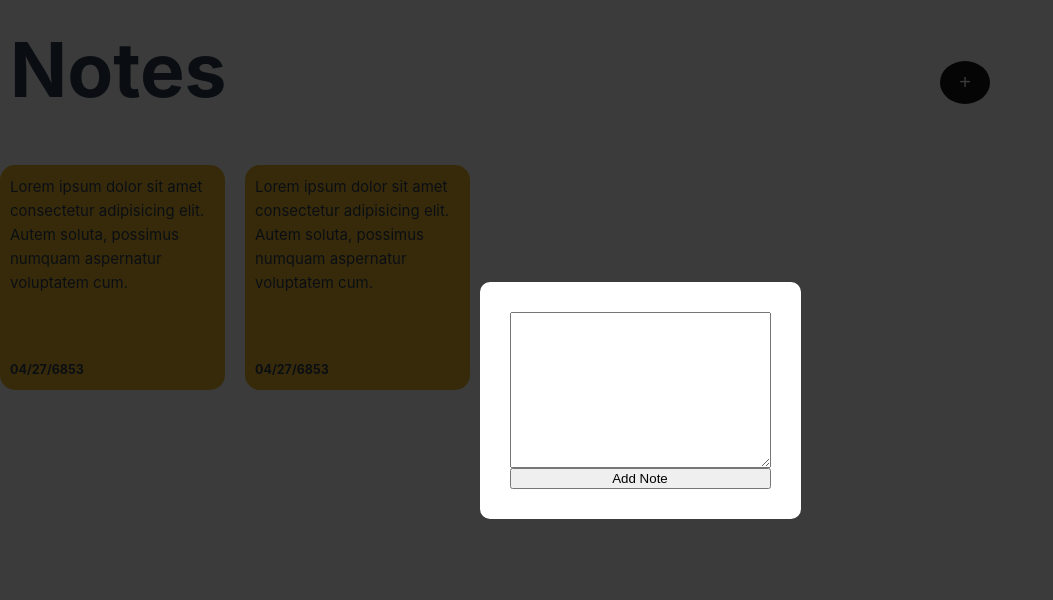
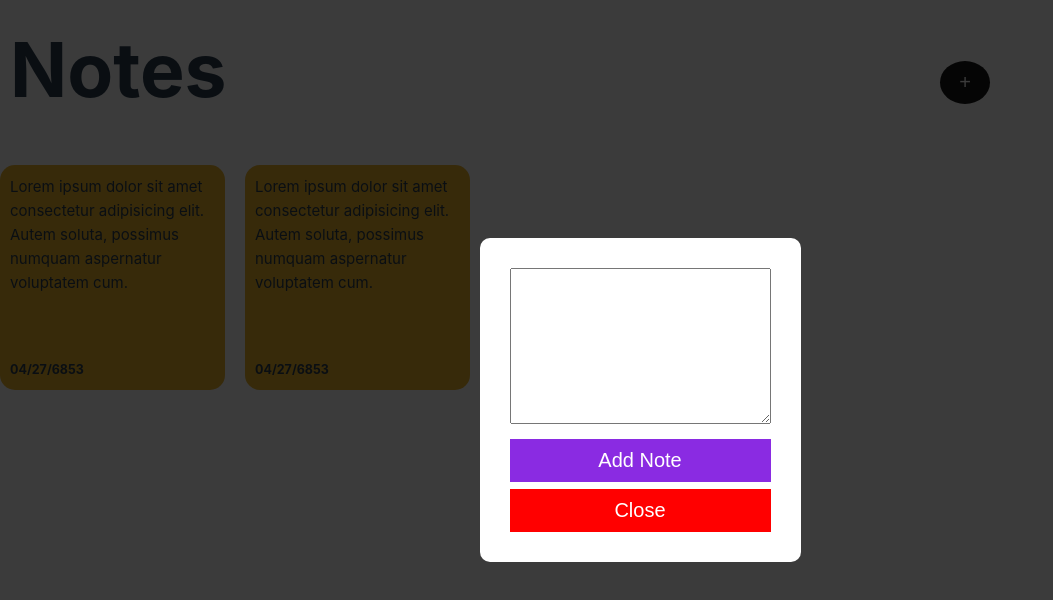
Before and after one commit to kofranek/Intuitive-Guide-to-Vue-Ecosystem, a Vue app in the folder NotesApp/: page / in a window 1280 px wide. Shown: the top 600 px of the page, without its empty margins (0-1053 px from the left). Built offline with nearby package versions, Linux system fonts and the light colour scheme.

Commit message:
k modálnímu oknu doplněna dva tlačítka

```diff
--- a/NotesApp/src/App.vue
+++ b/NotesApp/src/App.vue
@@ -5,6 +5,7 @@
         <textarea name="note" id="note" cols="30" rows="10">
         </textarea>
         <button>Add Note</button>
+        <button class="close">Close</button>
       </div>
     </div>
     <div class="container">
@@ -110,4 +111,20 @@
   flex-direction:column;
 }
 
+.modal button {
+  padding: 10px 20px;
+  font-size:20px;
+  width: 100%;
+  background-color: blueviolet;
+  border:none;
+  color:white;
+  cursor:pointer;
+  margin-top:15px;
+}
+
+.modal .close {
+  background-color: red;
+  margin-top: 7px;
+}
+
 </style>
```
